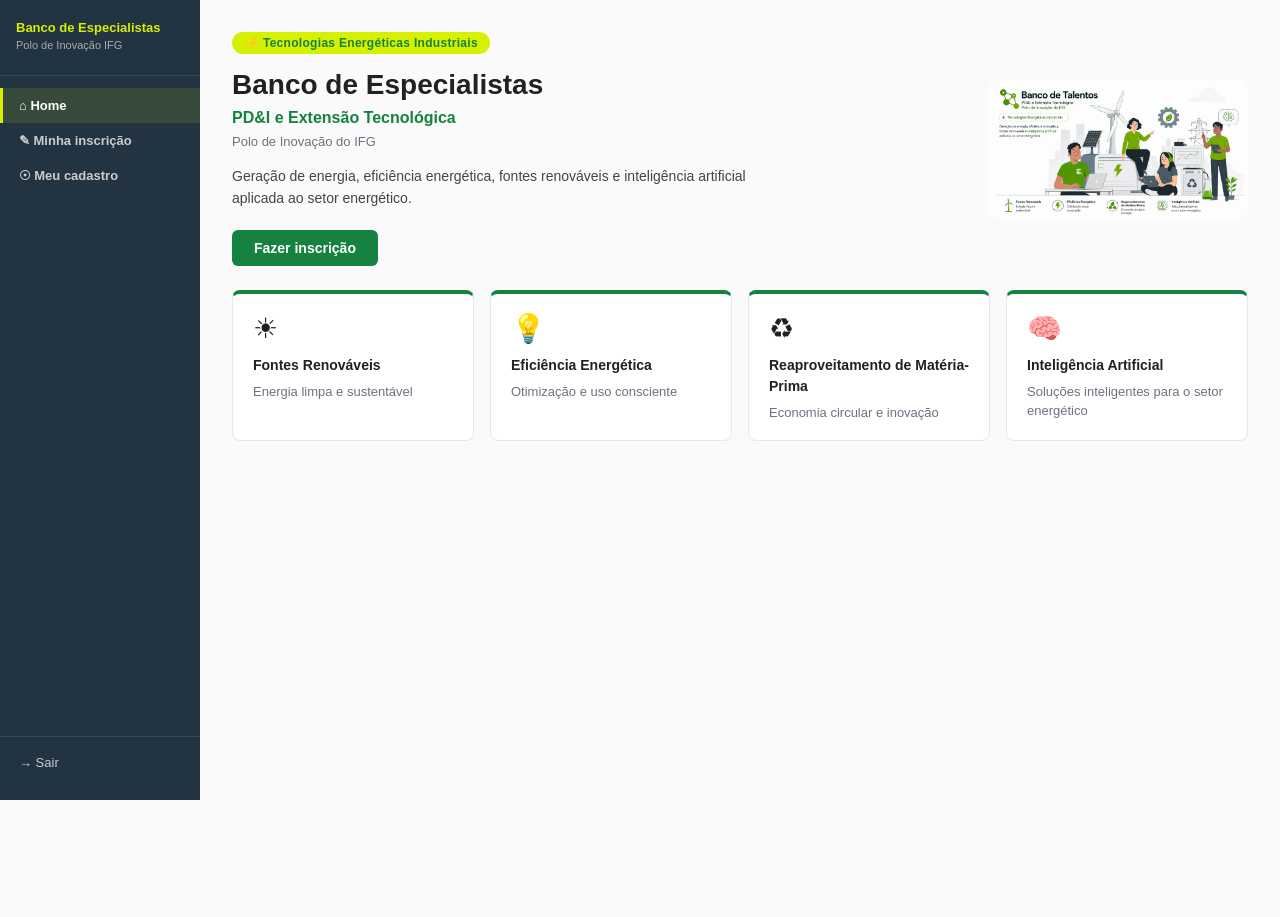
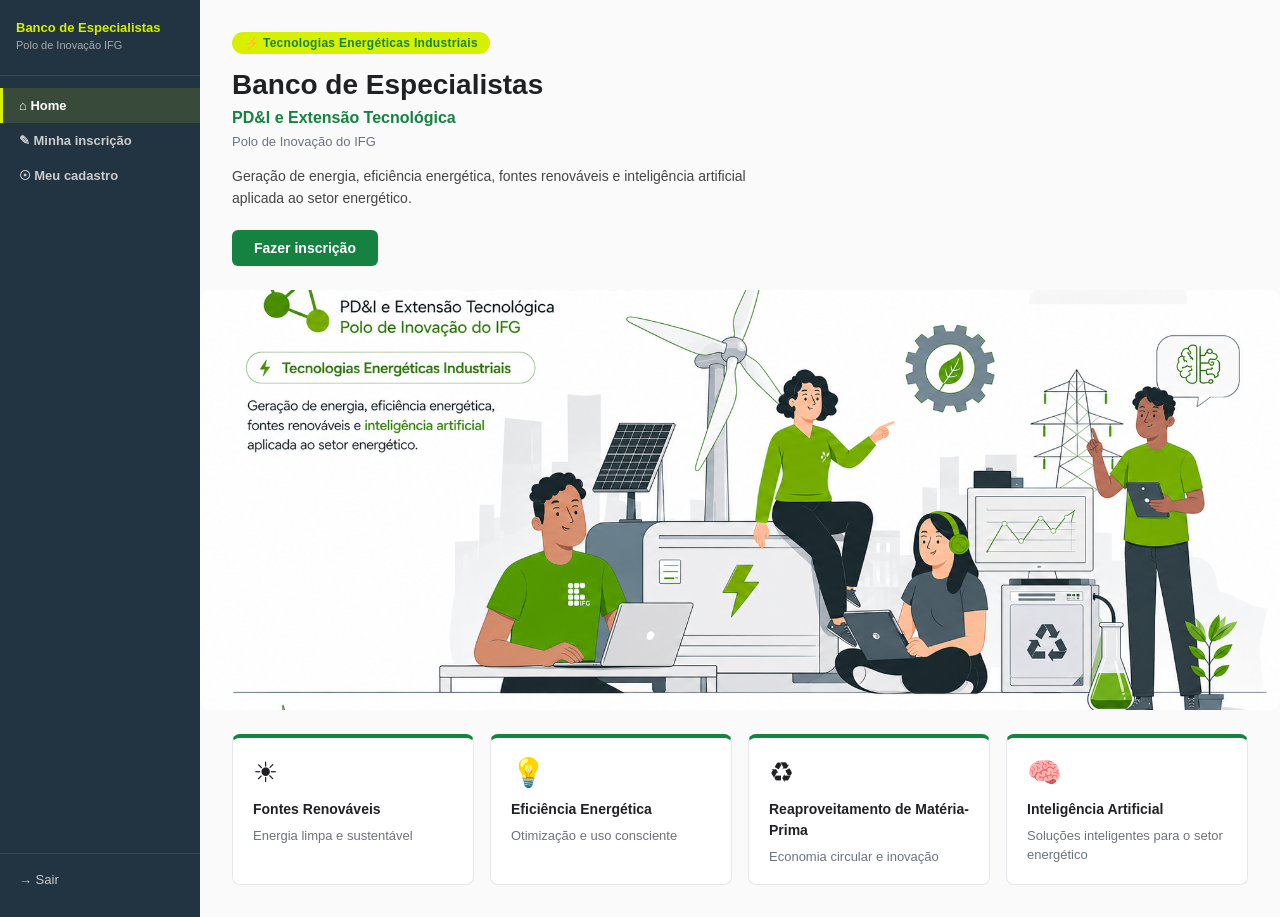
Before and after one commit to flavioolimpio/Banco_de_Talentos, a Django app: page / in a window 1280 px wide. Before the commit the page ends 800 px from the top, so only its background shows below. Run offline with Django 5.2, Linux system fonts and the light colour scheme; the visitor is signed in with stand-in values (Sample User, id 1); data that the repository does not hold is empty; parts of the project's set-up code (start-up, migrations or seed data) failed here and were passed over.

Commit message:
fix: mover imagem para entre o texto e os cards na home
Co-Authored-By: Claude Sonnet 4.6 <noreply@anthropic.com>

```diff
--- a/django_app/templates/usuarios/home.html
+++ b/django_app/templates/usuarios/home.html
@@ -6,19 +6,16 @@
 {% block page_content %}
 <style>
 .home-hero {
-    display: flex;
-    gap: 32px;
-    align-items: center;
     padding: 32px 32px 24px;
 }
-.home-hero-text { flex: 1; min-width: 0; }
-.home-hero-img {
-    flex-shrink: 0;
-    width: 260px;
+.home-hero-text { min-width: 0; }
+.home-banner {
+    width: 100%;
+    margin: 0 0 24px;
     border-radius: 10px;
     overflow: hidden;
 }
-.home-hero-img img { width: 100%; display: block; }
+.home-banner img { width: 100%; display: block; max-height: 420px; object-fit: cover; }
 .home-badge {
     display: inline-block;
     background: #d6f000;
@@ -102,8 +99,7 @@
     line-height: 1.5;
 }
 @media (max-width: 640px) {
-    .home-hero { flex-direction: column; padding: 20px 16px 16px; }
-    .home-hero-img { width: 100%; }
+    .home-hero { padding: 20px 16px 16px; }
     .home-cards { padding: 0 16px 24px; }
 }
 </style>
@@ -125,10 +121,10 @@
             <a href="{% url 'inscricao' %}" class="home-cta">Fazer inscri&ccedil;&atilde;o</a>
         {% endif %}
     </div>
+</div>
 
-    <div class="home-hero-img">
-        <img src="{% static 'imagens/home.png' %}" alt="Banco de Especialistas IFG">
-    </div>
+<div class="home-banner">
+    <img src="{% static 'imagens/home.png' %}" alt="Banco de Especialistas IFG">
 </div>
 
 <div class="home-cards">
```
